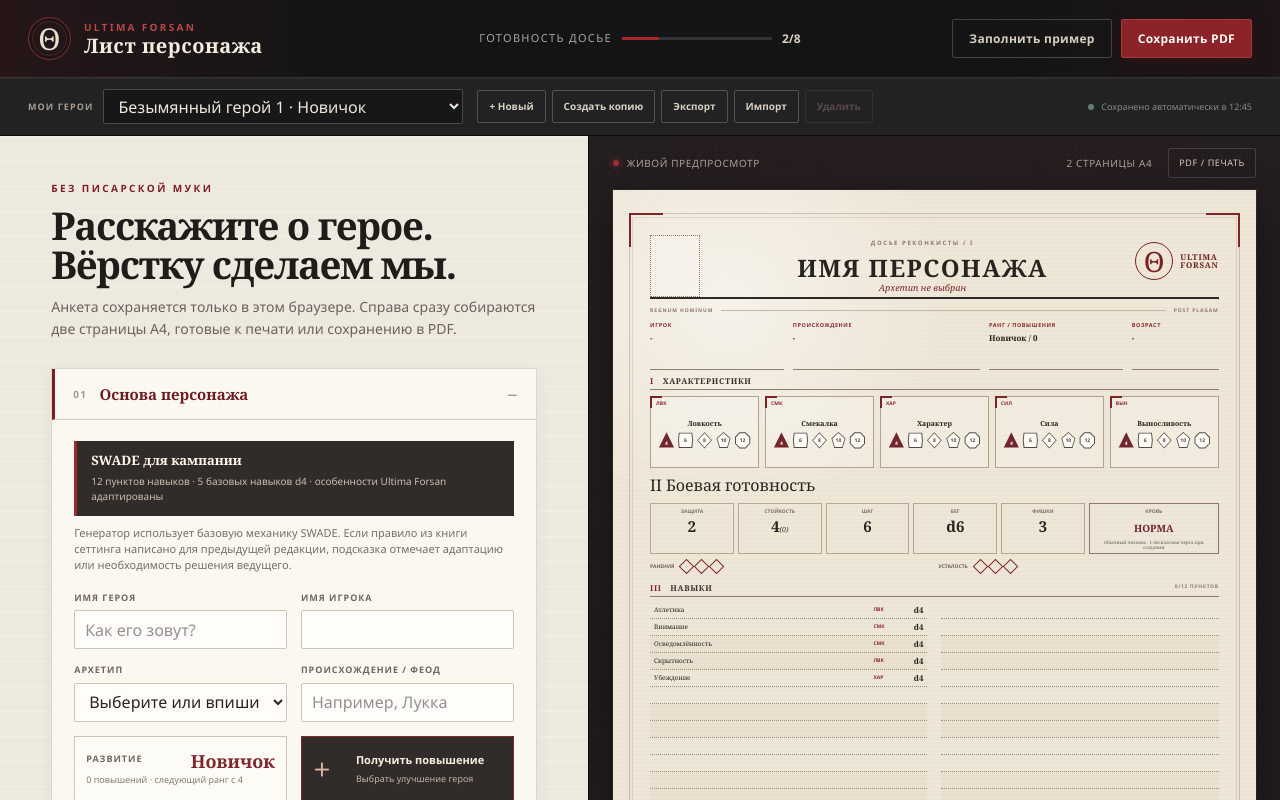
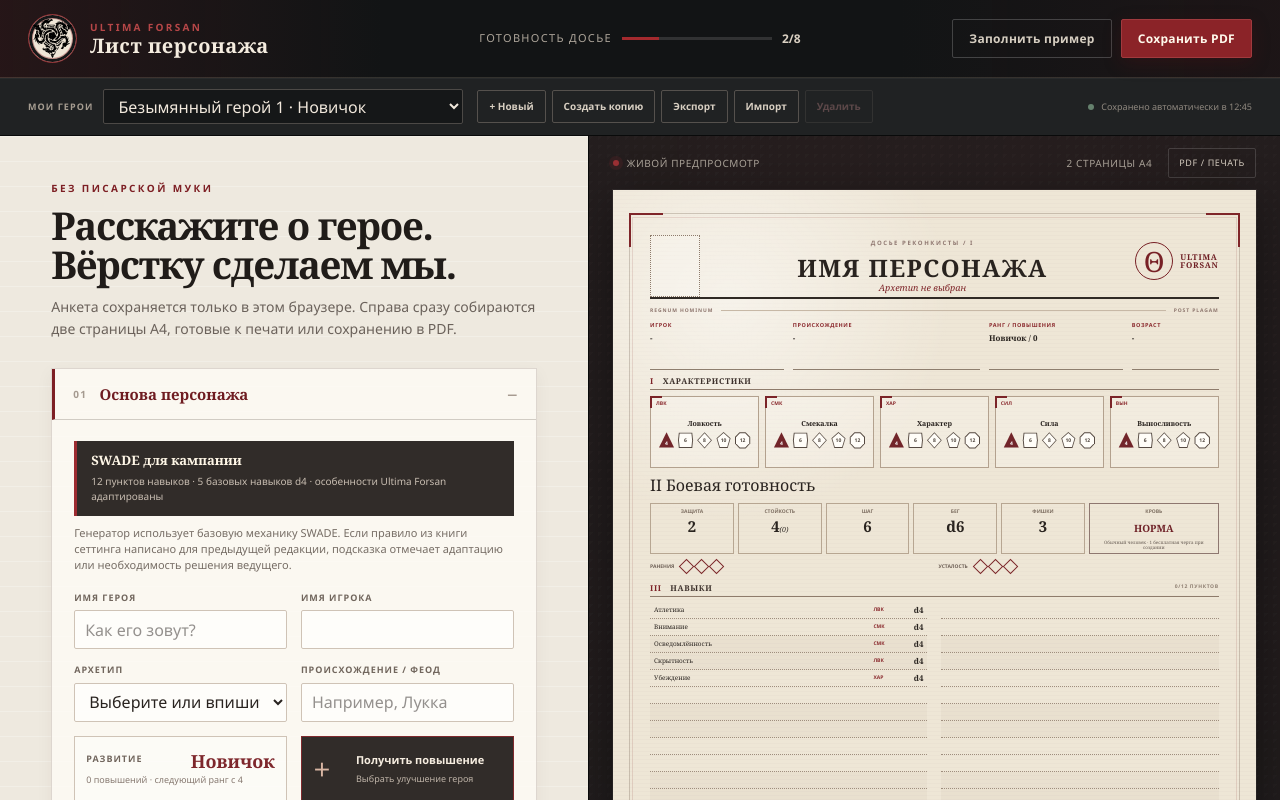
Before and after one commit to justfry/bonesandink, a React (Vite) app: page / in a window 1280 px wide. Shown: the top 800 px of the page. Built offline with nearby package versions, Linux system fonts and the light colour scheme.

Commit message:
Add Hydra logo and favicon

```diff
--- a/app/globals.css
+++ b/app/globals.css
@@ -50,6 +50,19 @@ button { cursor: pointer; }
 }
 
 .brand-lockup { display: flex; align-items: center; gap: 13px; }
+.site-logo {
+  width: 49px;
+  height: 49px;
+  flex: 0 0 auto;
+  display: grid;
+  place-items: center;
+  overflow: hidden;
+  background: #efe6d7;
+  border: 1px solid #8d292d;
+  border-radius: 50%;
+  box-shadow: inset 0 0 0 3px #151718, inset 0 0 0 4px rgba(141,41,45,.45);
+}
+.site-logo img { width: 39px; height: 39px; display: block; object-fit: contain; }
 .theta {
   width: 43px;
   height: 43px;
@@ -794,7 +807,8 @@ details[open] summary::after { content: "−"; }
 @media (max-width: 820px) {
   .topbar { height: 68px; padding: 0 15px; }
   .brand-lockup h1 { font-size: 16px; }
-  .theta { width: 38px; height: 38px; }
+  .theta, .site-logo { width: 38px; height: 38px; }
+  .site-logo img { width: 30px; height: 30px; }
   .topbar-actions .ghost { display: none; }
   .hero-library { min-height: 104px; padding: 9px 15px; align-items: stretch; flex-direction: column; gap: 7px; }
   .hero-library > label { min-width: 0; width: 100%; }
--- a/app/layout.tsx
+++ b/app/layout.tsx
@@ -4,6 +4,10 @@ import "./globals.css";
 export const metadata: Metadata = {
   title: "Лист персонажа Ultima Forsan",
   description: "Анкета, которая превращается в красивый печатный лист персонажа для Ultima Forsan и SWADE.",
+  icons: {
+    icon: [{ url: "/hydra-logo-full-black.svg", type: "image/svg+xml" }],
+    shortcut: "/hydra-logo-full-black.svg",
+  },
   openGraph: {
     title: "Лист персонажа Ultima Forsan",
     description: "Лист персонажа без писарской муки - заполните анкету и сохраните две красивые страницы A4.",
--- a/app/page.tsx
+++ b/app/page.tsx
@@ -1778,7 +1778,7 @@ export default function Home() {
     <main className="app-shell">
       <header className="topbar">
         <div className="brand-lockup">
-          <span className="theta" aria-hidden="true">Θ</span>
+          <span className="site-logo" aria-hidden="true"><img src="./hydra-logo-full-black.svg" alt="" /></span>
           <div>
             <p>Ultima Forsan</p>
             <h1>Лист персонажа</h1>
--- a/index.html
+++ b/index.html
@@ -14,7 +14,7 @@
     />
     <meta property="og:image" content="./og.png" />
     <meta name="twitter:card" content="summary_large_image" />
-    <link rel="icon" type="image/svg+xml" href="./favicon.svg" />
+    <link rel="icon" type="image/svg+xml" href="./hydra-logo-full-black.svg" />
     <title>Лист персонажа Ultima Forsan</title>
   </head>
   <body>
```
Also changed, not shown: public/hydra-logo-full-black.svg (added), 1 other file (tests, documents, lock files or other folders).
